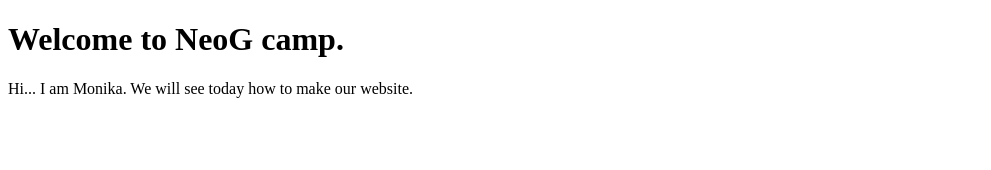
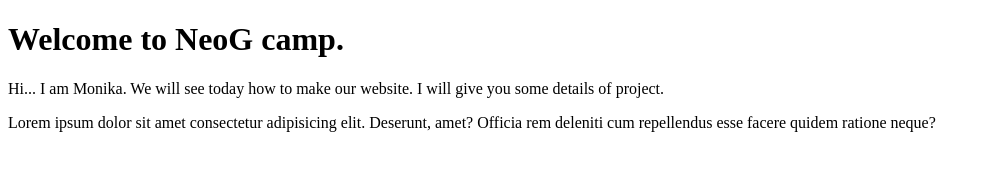
Before and after one commit to MonaDeshpande/tanayPratap_portfolio, a plain HTML site: page index.html in a window 1280 px wide. Shown: the whole page, without its empty margins (0-991 px from the left). Drawn offline with Linux system fonts and the light colour scheme.

Commit message:
index.html added project details

```diff
--- a/index.html
+++ b/index.html
@@ -9,6 +9,10 @@
 <body>
     <h1>Welcome to NeoG camp.</h1>
     Hi... I am Monika. We will see today how to make our website.
+    I will give you some details of project.
+    <p>
+        Lorem ipsum dolor sit amet consectetur adipisicing elit. Deserunt, amet? Officia rem deleniti cum repellendus esse facere quidem ratione neque?
+    </p>
 
 </body>
 </html>
```
